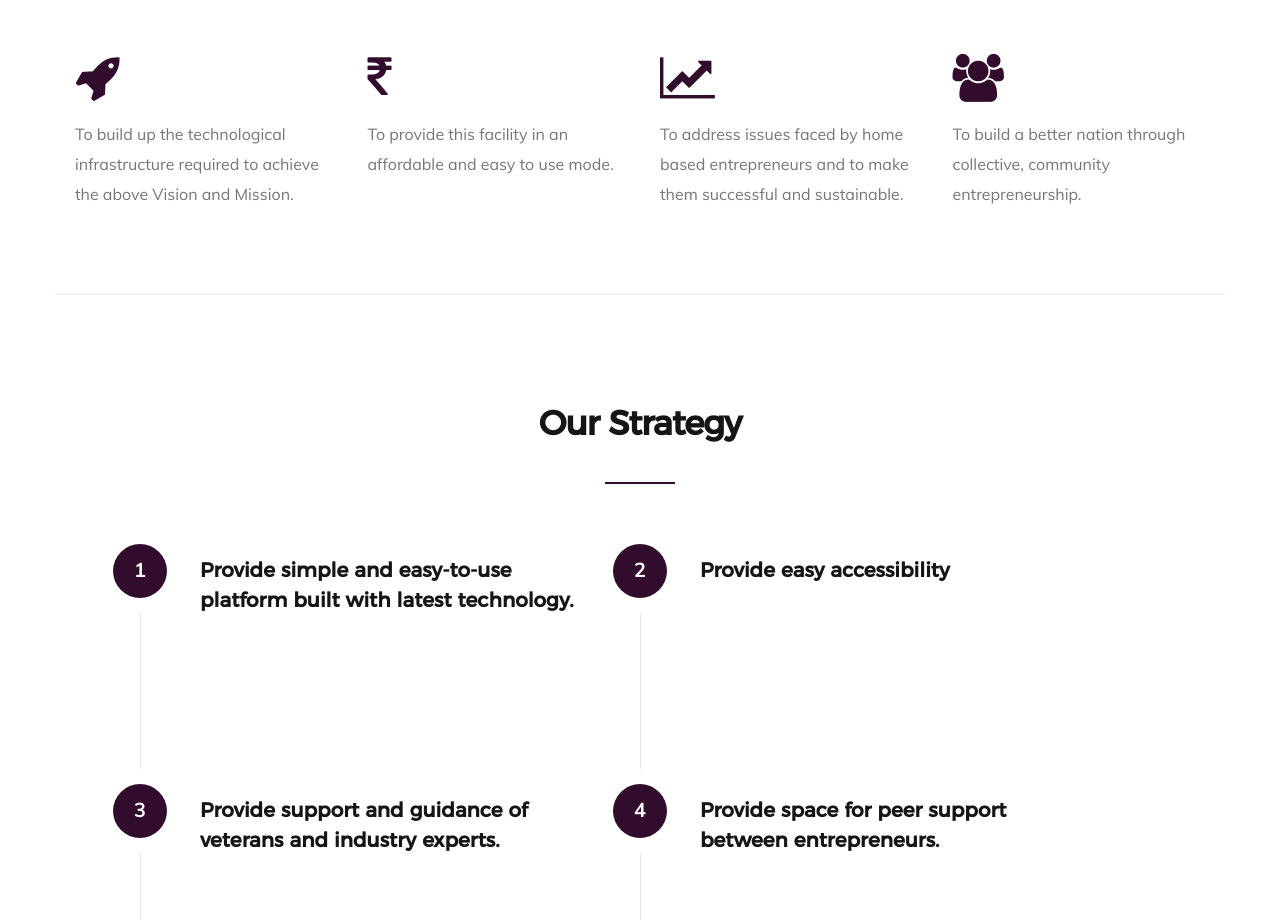
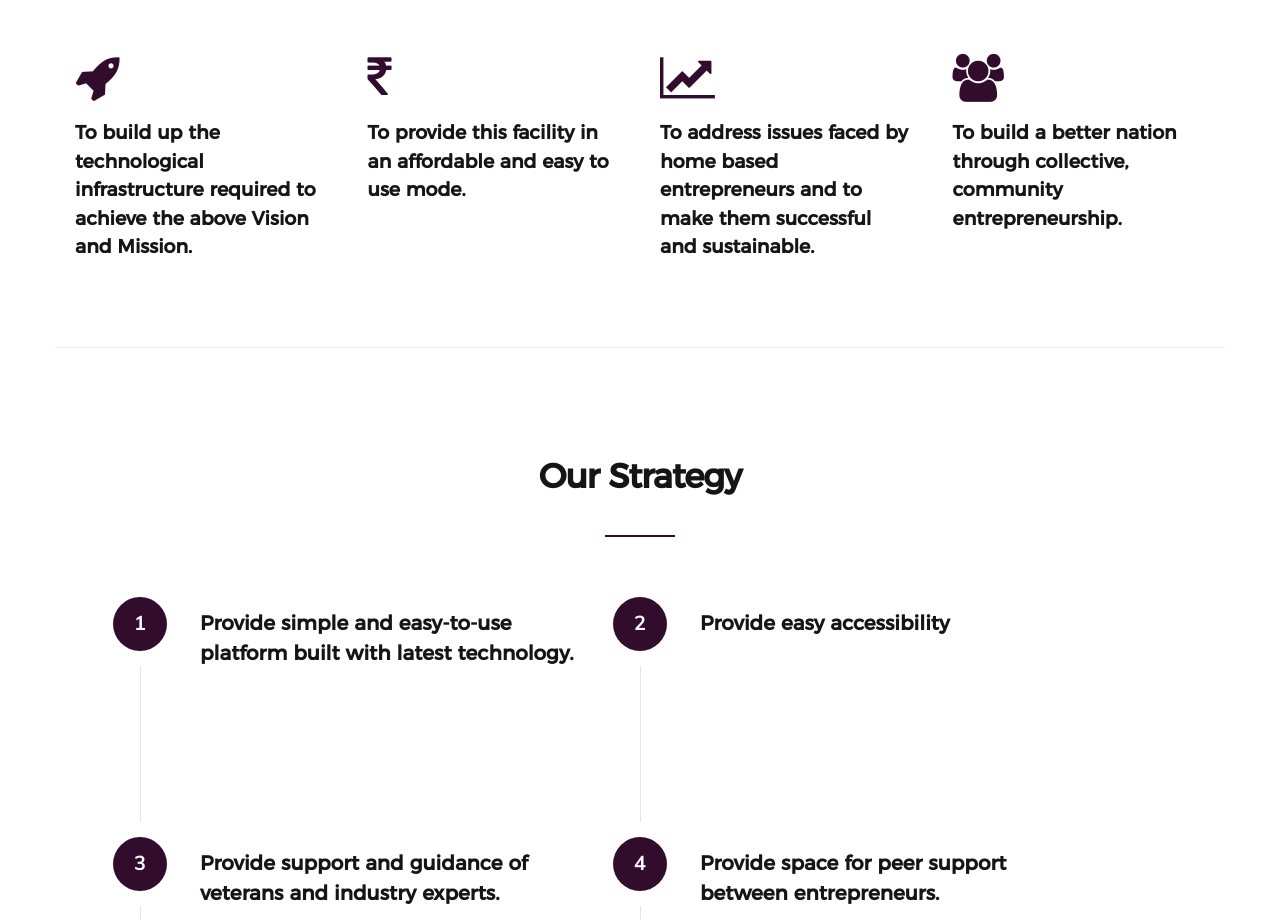
Before and after one commit to iamjosephvarghese/SSZZEE_Website, a plain HTML site: page index.html in a window 1280 px wide. Shown: the part 2020-2940 px from the top of the page. Drawn offline with Linux system fonts and the light colour scheme; files whose address does not match are found by name.

Commit message:
made aim points to h3

```diff
--- a/index.html
+++ b/index.html
@@ -183,8 +183,8 @@
 
                         <!--<h3>Fully Resposive</h3>-->
 
-                        <p>To build up the technological infrastructure required to achieve the above Vision and Mission.
-                        </p>
+                        <h3>To build up the technological infrastructure required to achieve the above Vision and Mission.
+                        </h3>
 
                     </div>
 
@@ -197,8 +197,8 @@
                     <div class="service-content">
                         <!--<h3>Retina Ready</h3>  -->
 
-                        <p>To provide this facility in an affordable and easy to use mode.
-                        </p>
+                        <h3>To provide this facility in an affordable and easy to use mode.
+                        </h3>
 
 
                     </div>
@@ -212,8 +212,8 @@
                     <div class="service-content">
                         <!--<h3>Stylish Design</h3>-->
 
-                        <p>To address issues faced by home based entrepreneurs and to make them successful and sustainable.
-                        </p>
+                        <h3>To address issues faced by home based entrepreneurs and to make them successful and sustainable.
+                        </h3>
 
                     </div>
 
@@ -226,8 +226,8 @@
                     <div class="service-content">
                         <!--<h3>Clean Code</h3>-->
 
-                        <p>To build a better nation through collective, community entrepreneurship.
-                        </p>
+                        <h3>To build a better nation through collective, community entrepreneurship.
+                        </h3>
 
                     </div>
 
```
